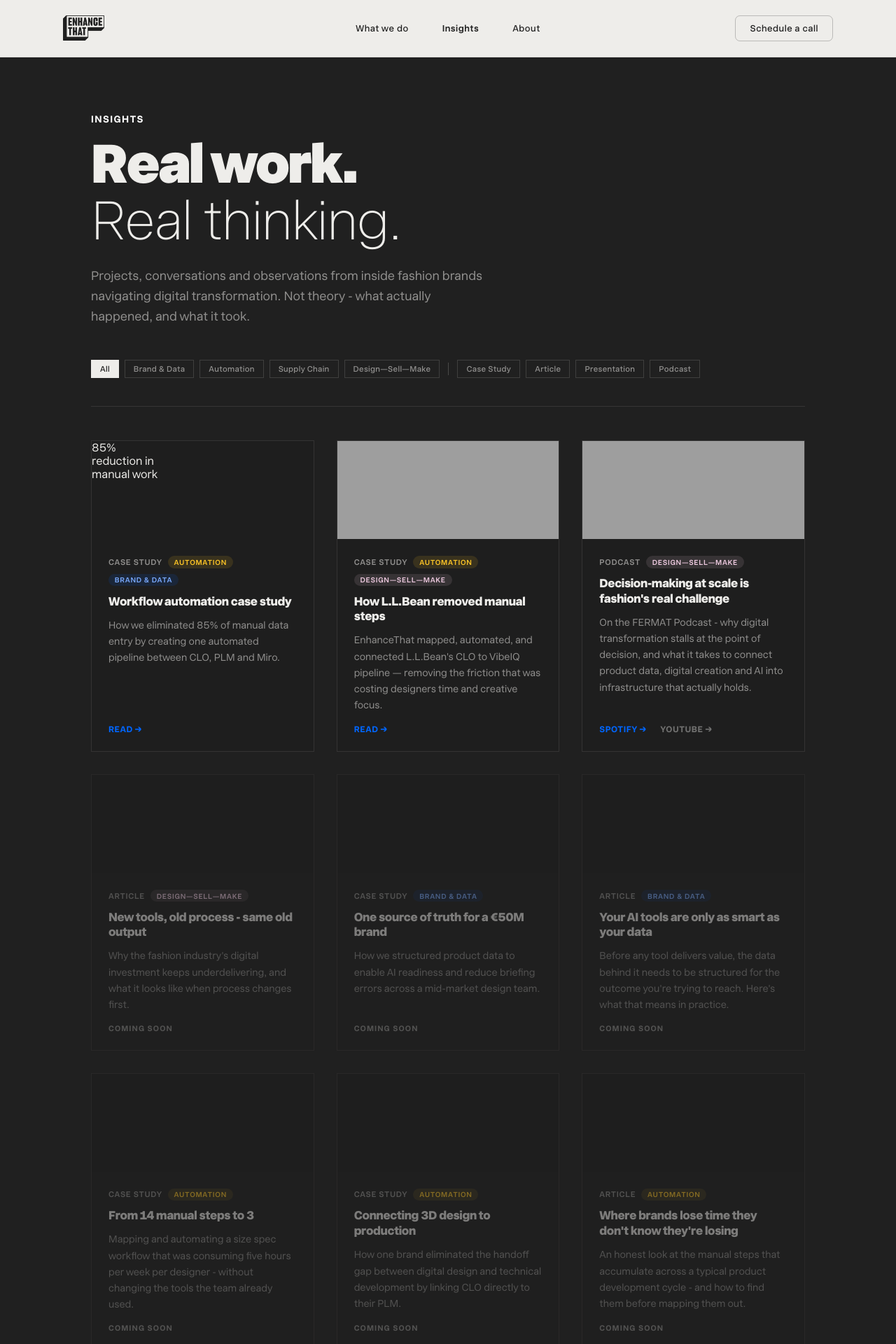
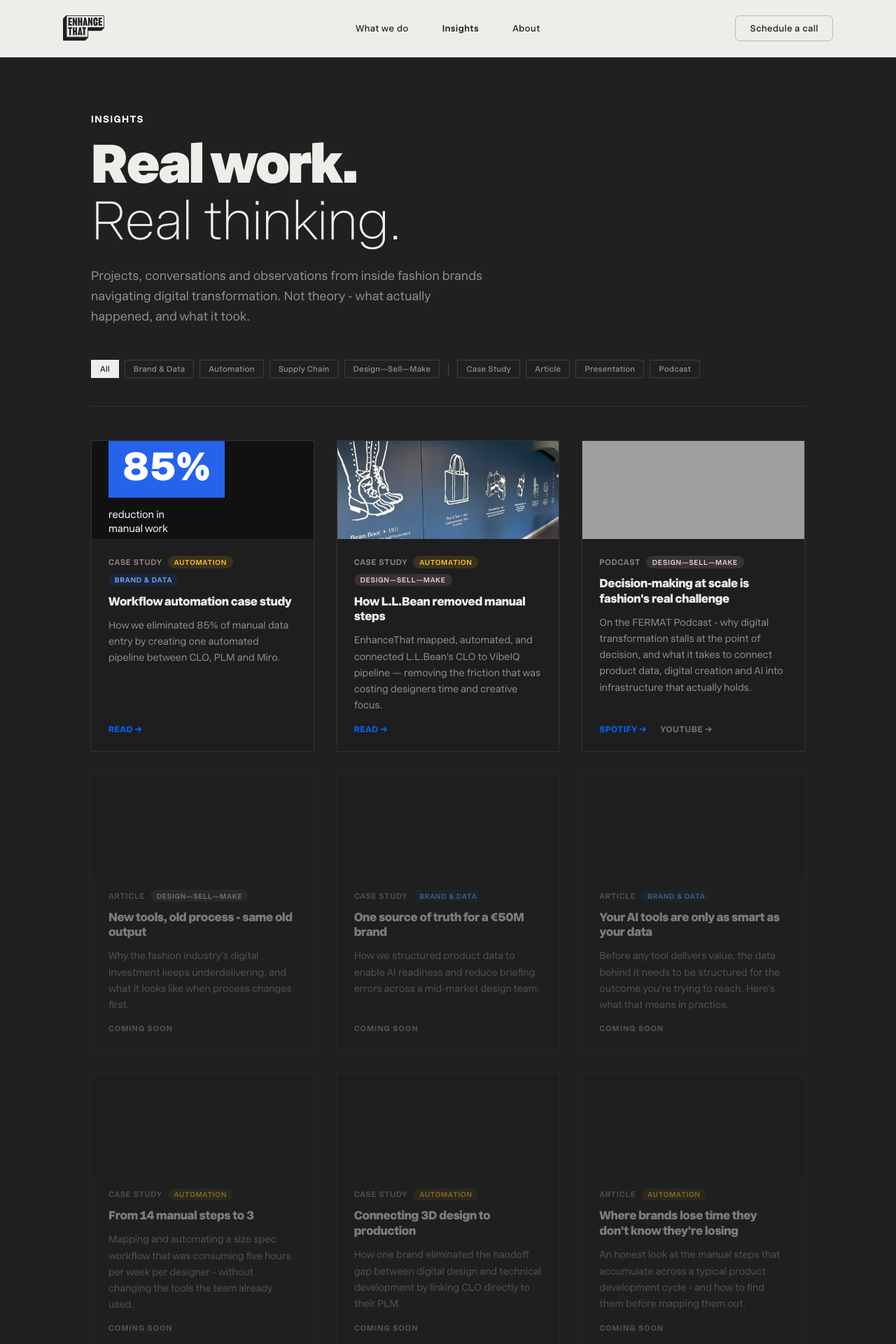
Before and after one commit to EnhanceThatComputer/enhancethat.fashion, a PHP site: page /insights.html in a window 1280 px wide. Shown: the top 1920 px of the page at 70% size. Run offline with PHP 8.4, Linux system fonts and the light colour scheme; grey boxes are pictures that could not be loaded.

Commit message:
updates before publish

```diff
--- a/style.css
+++ b/style.css
@@ -1743,6 +1743,32 @@ h1 .h1-light {
   background-position: center top;
 }
 
+.icard-thumb--stat {
+  background-color: #111;
+  display: flex;
+  flex-direction: column;
+  justify-content: center;
+  padding: 24px 24px 20px;
+  gap: 14px;
+}
+
+.icard-stat-num span {
+  display: inline-block;
+  background: #2563EB;
+  color: #fff;
+  font-size: 3.5rem;
+  font-weight: 800;
+  line-height: 1;
+  padding: 16px 20px;
+}
+
+.icard-stat-desc {
+  color: #fff;
+  padding: 0rem 0rem 1rem 0rem;
+  font-size: 0.9rem;
+  line-height: 1.4;
+}
+
 /* Card body — dark text on sand */
 
 .icard-body {
```
Also changed, not shown: cases/images/llbean-bootmobile.jpg (added), cases/images/llbean-heritage.png (added), cases/images/llbean-impact.png (added), cases/images/llbean-store.jpg (added), cases/images/llbean-team.jpg (added), cases/images/llbean-wall.jpg (added), cases/images/llbean-workflow.jpg (added), cases/images/llbean-workflow.png (added), images/bean boot.jpeg (added), images/llbeanteam.jpg (added), images/store.jpeg (added), images/team.jpeg (added), images/wall.jpeg (added), ref.jpg (added), 1 other file.
